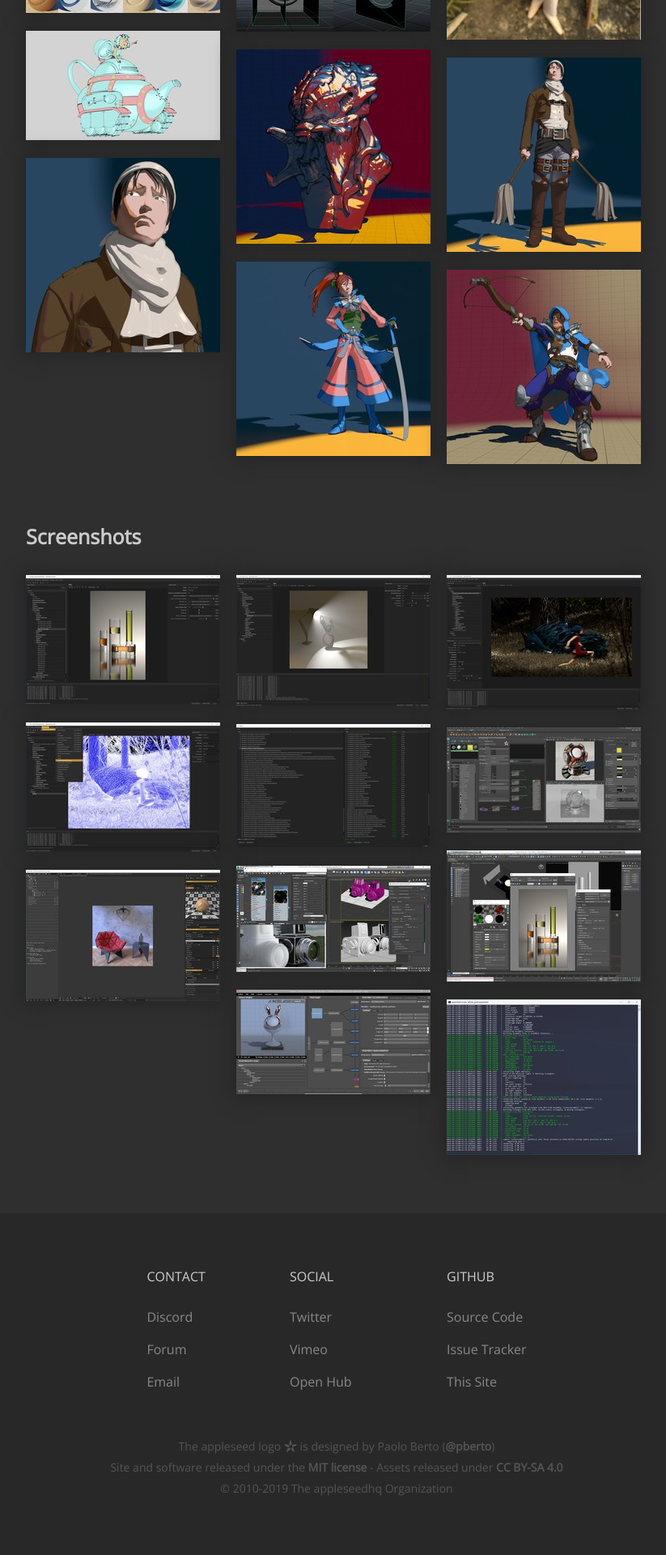
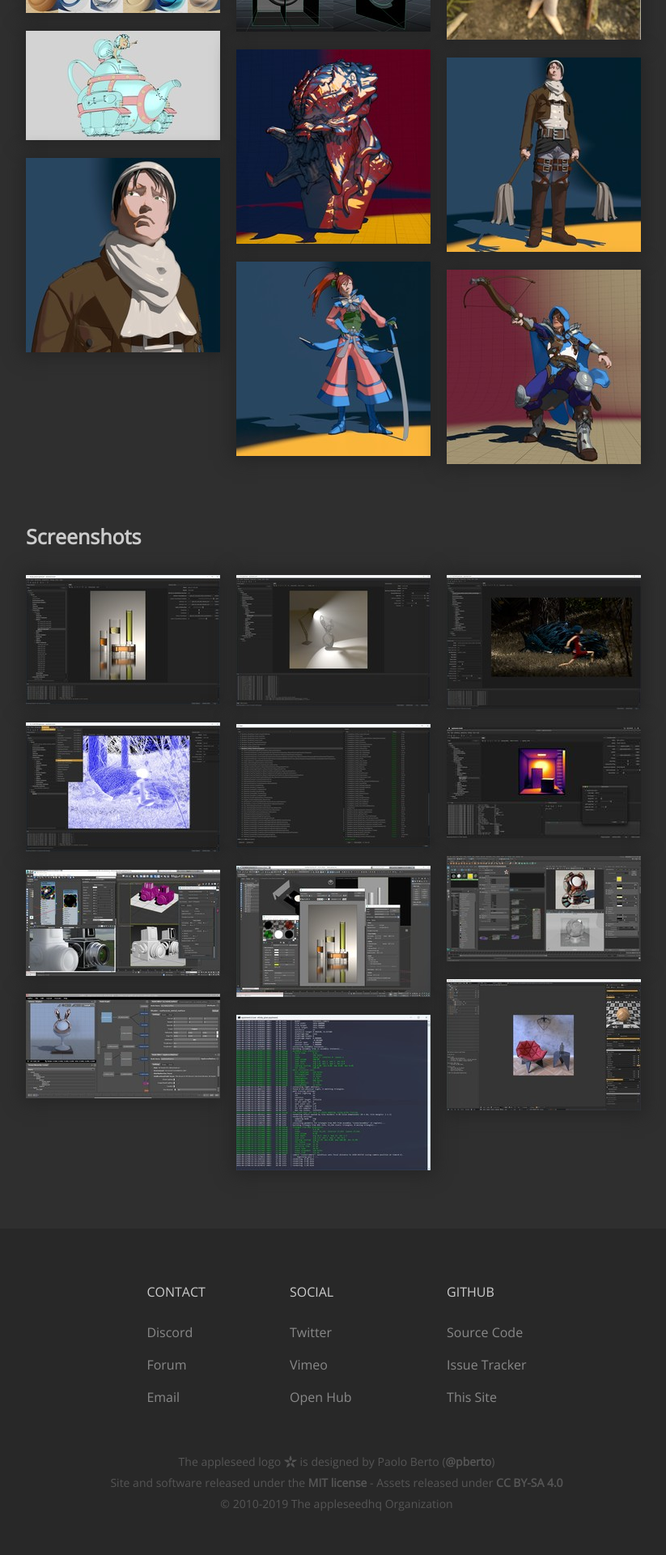
Before and after one commit to appleseedhq/appleseedhq.github.io, a Jekyll site: the page built from gallery.md, in a window 1280 px wide. Shown: the part 3216-5136 px from the top of the page at 81% size, without its empty margins (224-1047 px from the left). Built offline with Jekyll 4.4.1, drawn with Linux system fonts in a browser that asks for light colours; nearby versions of some CDN libraries.

Commit message:
Add screenshot of appleseed.studio running on macOS

```diff
--- a/_data/screenshots.yml
+++ b/_data/screenshots.yml
@@ -12,6 +12,9 @@
 
 - url: "/img/screenshots/appleseed.studio-unit-tests.png"
   legend: "Running appleseed's built-in unit tests in appleseed.studio"
+
+- url: "/img/screenshots/appleseed.studio-macos.png"
+  legend: "appleseed.studio running on macOS Mojave (10.14)"
 
 - url: "/img/screenshots/appleseed-maya.png"
   legend: "appleseed-maya, our native Autodesk Maya plugin"
```
Also changed, not shown: img/screenshots/appleseed.studio-macos.png (added), img/screenshots/appleseed.studio-macos.png.preview.jpg (added).
